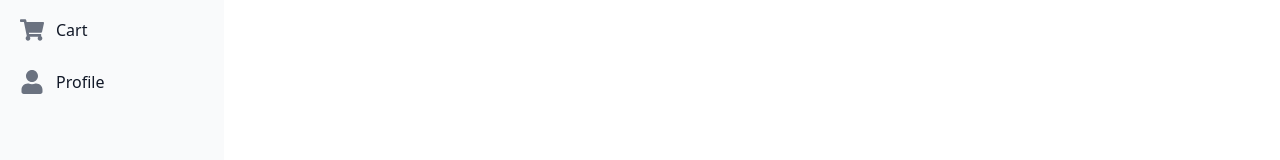
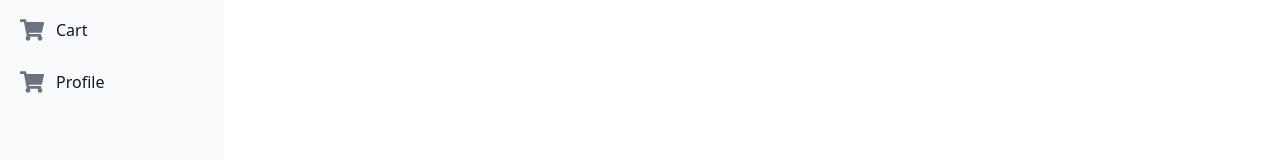
Before and after one commit to Sameemadhu16/Job-Listings, a React (Vite) app in the folder client/: page /seeker-dashboard in a window 1280 px wide. Shown: the part 240-400 px from the top of the page. Built offline with nearby package versions, Linux system fonts and the light colour scheme.

Commit message:
create seeker profile ui

```diff
--- a/client/src/components/Seeker.DashSidebar.jsx
+++ b/client/src/components/Seeker.DashSidebar.jsx
@@ -5,7 +5,6 @@ import {Link, useLocation} from 'react-router-dom'
 import { useEffect, useState } from 'react'
 import {useSelector} from 'react-redux'
 import { FaShoppingCart } from 'react-icons/fa'
-import { FaUser } from 'react-icons/fa'
 
 export default function SeekerDashSidebar() {
     const location = useLocation();
@@ -56,7 +55,7 @@ export default function SeekerDashSidebar() {
           </Link>
 
           <Link to="/seeker-dashboard?tab=profile">
-            <Sidebar.Item active={tab === "profile"} icon={FaUser} as="div">
+            <Sidebar.Item active={tab === "profile"} icon={FaShoppingCart} as="div">
               Profile
             </Sidebar.Item>
           </Link>
```
